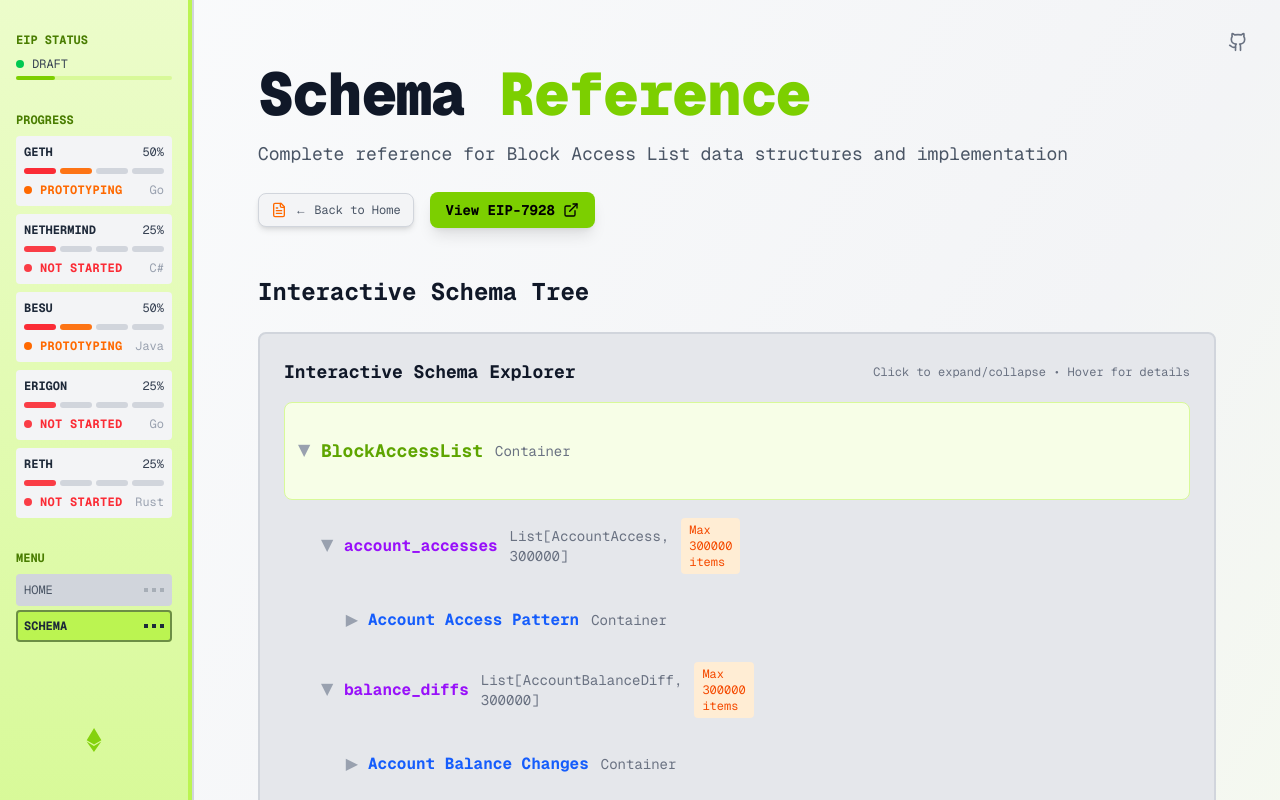
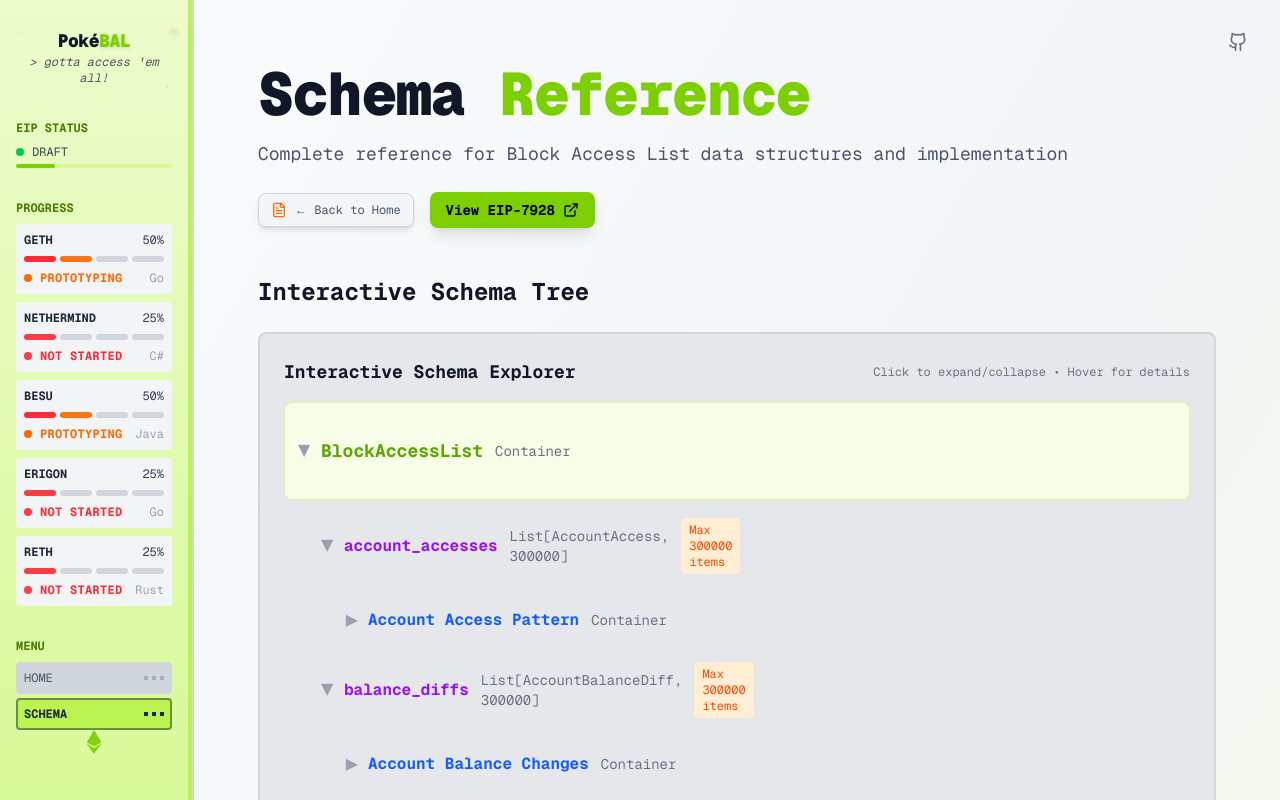
Before and after one commit to raxhvl/pokebal, a Next.js app: page /schema in a window 1280 px wide. Shown: the top 800 px of the page. Built offline with nearby package versions, Linux system fonts and the light colour scheme.

Commit message:
✨ feat: Sidebar branding

```diff
--- a/src/app/page.tsx
+++ b/src/app/page.tsx
@@ -2,7 +2,7 @@ import clientsData from "../../data/clients.json";
 import Sidebar from "../components/Sidebar";
 import PrimaryButton from "../components/PrimaryButton";
 import SecondaryButton from "../components/SecondaryButton";
-import { Github } from "lucide-react";
+import GitHubLink from "../components/GitHubLink";
 
 export default function Home() {
   return (
@@ -13,16 +13,7 @@ export default function Home() {
       <div className="ml-48 min-h-screen relative bg-gray-100 dark:bg-gray-900 border-l-2 border-gray-300 dark:border-gray-700">
         {/* Main screen content */}
         <div className="p-8 lg:p-16 bg-gradient-to-br from-gray-50 via-gray-100 to-lime-50 dark:from-gray-950 dark:via-gray-900 dark:to-lime-950 min-h-screen relative">
-          {/* GitHub link in corner */}
-          <a
-            href="https://github.com/raxhvl/pokebal"
-            target="_blank"
-            rel="noopener noreferrer"
-            className="absolute top-8 right-8 text-gray-500 hover:text-gray-700 dark:text-gray-400 dark:hover:text-gray-200 transition-colors duration-200"
-            title="View on GitHub"
-          >
-            <Github className="w-5 h-5" />
-          </a>
+          <GitHubLink />
           <div className="max-w-4xl">
             {/* Pixelated title section */}
             <div className="mb-16">
--- a/src/app/schema/page.tsx
+++ b/src/app/schema/page.tsx
@@ -3,7 +3,7 @@ import Sidebar from "../../components/Sidebar";
 import PrimaryButton from "../../components/PrimaryButton";
 import SecondaryButton from "../../components/SecondaryButton";
 import SchemaTree from "../../components/SchemaTree";
-import { Github } from "lucide-react";
+import GitHubLink from "../../components/GitHubLink";
 import { PRIMITIVE_TYPES, SCHEMA_CONSTANTS } from "../../config/schema";
 
 export default function SchemaPage() {
@@ -15,16 +15,7 @@ export default function SchemaPage() {
       <div className="ml-48 min-h-screen relative bg-gray-100 dark:bg-gray-900 border-l-2 border-gray-300 dark:border-gray-700">
         {/* Main screen content */}
         <div className="p-8 lg:p-16 bg-gradient-to-br from-gray-50 via-gray-100 to-lime-50 dark:from-gray-950 dark:via-gray-900 dark:to-lime-950 min-h-screen relative">
-          {/* GitHub link in corner */}
-          <a
-            href="https://github.com/raxhvl/pokebal"
-            target="_blank"
-            rel="noopener noreferrer"
-            className="absolute top-8 right-8 text-gray-500 hover:text-gray-700 dark:text-gray-400 dark:hover:text-gray-200 transition-colors duration-200"
-            title="View on GitHub"
-          >
-            <Github className="w-5 h-5" />
-          </a>
+          <GitHubLink />
 
           <div className="max-w-6xl">
             {/* Header */}
--- /dev/null
+++ b/src/components/GitHubLink.tsx
@@ -0,0 +1,15 @@
+import { Github } from "lucide-react";
+
+export default function GitHubLink() {
+  return (
+    <a
+      href="https://github.com/raxhvl/pokebal"
+      target="_blank"
+      rel="noopener noreferrer"
+      className="absolute top-8 right-8 text-gray-500 hover:text-gray-700 dark:text-gray-400 dark:hover:text-gray-200 transition-colors duration-200"
+      title="View on GitHub"
+    >
+      <Github className="w-5 h-5" />
+    </a>
+  );
+}
--- a/src/components/Sidebar.tsx
+++ b/src/components/Sidebar.tsx
@@ -50,6 +50,62 @@ export default function Sidebar({ clientsData }: SidebarProps) {
 
   return (
     <div className="fixed left-0 top-0 h-full w-48 bg-gradient-to-b from-lime-100 to-lime-200 dark:from-lime-900 dark:to-lime-950 border-r-4 border-lime-300 dark:border-lime-700 flex flex-col py-8 shadow-2xl">
+      {/* Conditional Branding - shown on all pages except home */}
+      {pathname !== "/" && (
+        <div className="px-4 mb-6 animate-in fade-in-0 slide-in-from-top-4 duration-500">
+          <div
+            className="relative text-center cursor-pointer group transition-colors duration-300"
+            onClick={handleHomeClick}
+          >
+            {/* Subtle floating pokeball */}
+            <div className="absolute -top-1 -right-2 opacity-20 dark:opacity-30">
+              <div
+                className="w-3 h-3 relative animate-pulse"
+                style={{ animationDuration: "4s" }}
+              >
+                <div className="w-3 h-1.5 bg-red-400 rounded-t-full"></div>
+                <div className="w-3 h-1.5 bg-gray-300 dark:bg-gray-600 rounded-b-full"></div>
+                <div className="absolute inset-0 flex items-center justify-center">
+                  <div className="w-0.5 h-0.5 bg-gray-600 dark:bg-gray-300 rounded-full"></div>
+                </div>
+              </div>
+            </div>
+
+            {/* Floating blockchain nodes */}
+            <div
+              className="absolute top-0 left-1 w-0.5 h-0.5 bg-lime-400 rounded-full animate-bounce opacity-25"
+              style={{ animationDuration: "5s", animationDelay: "0s" }}
+            ></div>
+            <div
+              className="absolute bottom-2 right-1 w-0.5 h-0.5 bg-blue-400 rounded-full animate-bounce opacity-20"
+              style={{ animationDuration: "6s", animationDelay: "2s" }}
+            ></div>
+
+            {/* Main branding */}
+            <h2 className="text-lg font-black text-gray-900 dark:text-gray-100 leading-none tracking-tight group-hover:text-lime-600 dark:group-hover:text-lime-400 transition-colors duration-300">
+              Poké<span className="text-lime-500 drop-shadow-sm">BAL</span>
+            </h2>
+            <div className="text-xs text-gray-600 dark:text-gray-400 italic font-mono mt-1 group-hover:text-gray-700 dark:group-hover:text-gray-300 transition-colors duration-300">
+              &gt; gotta access 'em all!
+            </div>
+
+            {/* Pixelated fading underline */}
+            <div className="flex justify-center space-x-0.5 mt-2 opacity-0 group-hover:opacity-100 transition-opacity duration-300">
+              {Array.from({ length: 8 }).map((_, i) => (
+                <div
+                  key={i}
+                  className="w-1 h-0.5 bg-lime-500"
+                  style={{
+                    opacity: 1 - i * 0.12,
+                    transitionDelay: `${i * 50}ms`
+                  }}
+                ></div>
+              ))}
+            </div>
+          </div>
+        </div>
+      )}
+
       {/* Status indicators */}
       <div className="flex-1 space-y-8 px-4">
         {/* EIP Status */}
```
